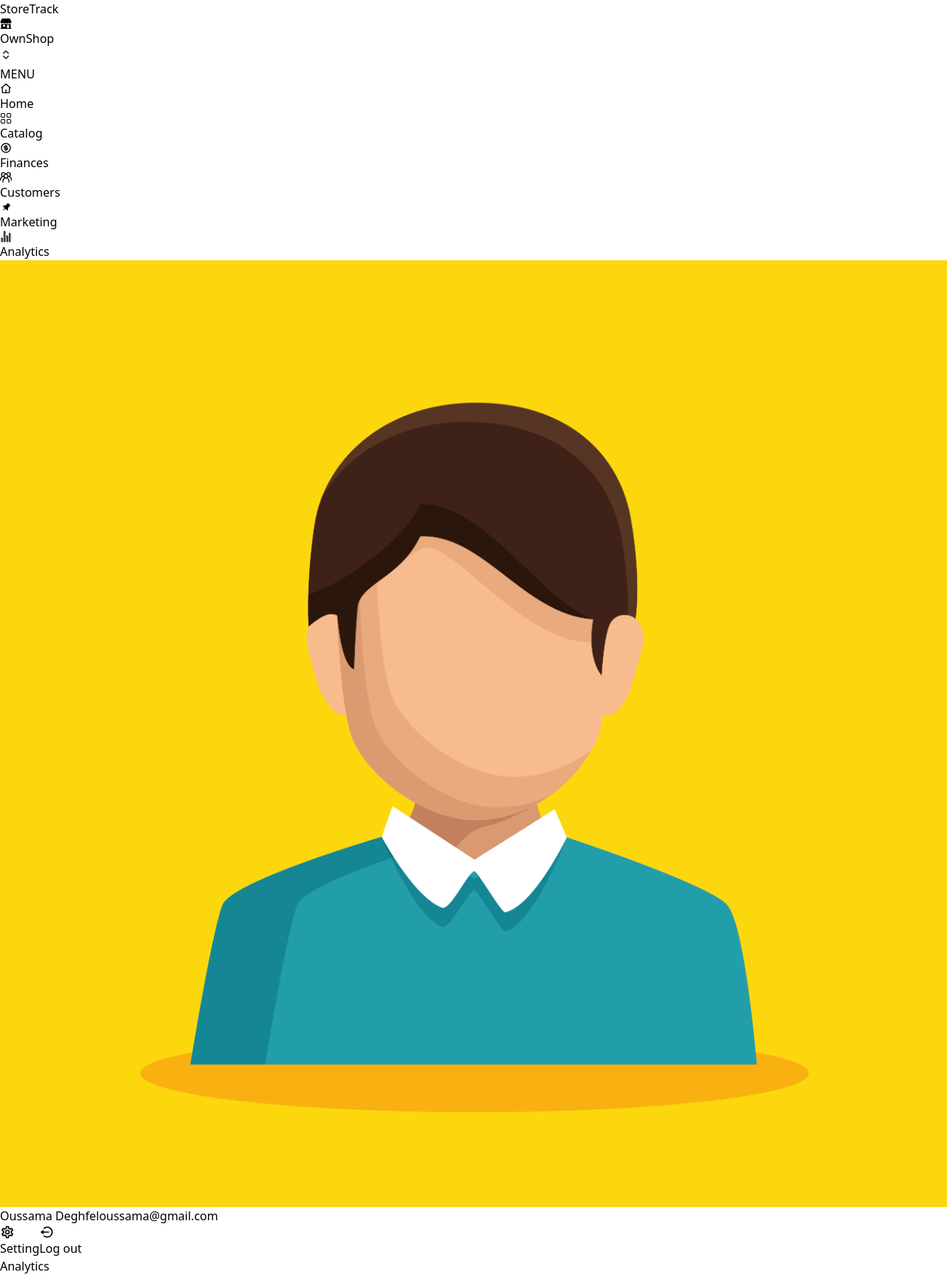
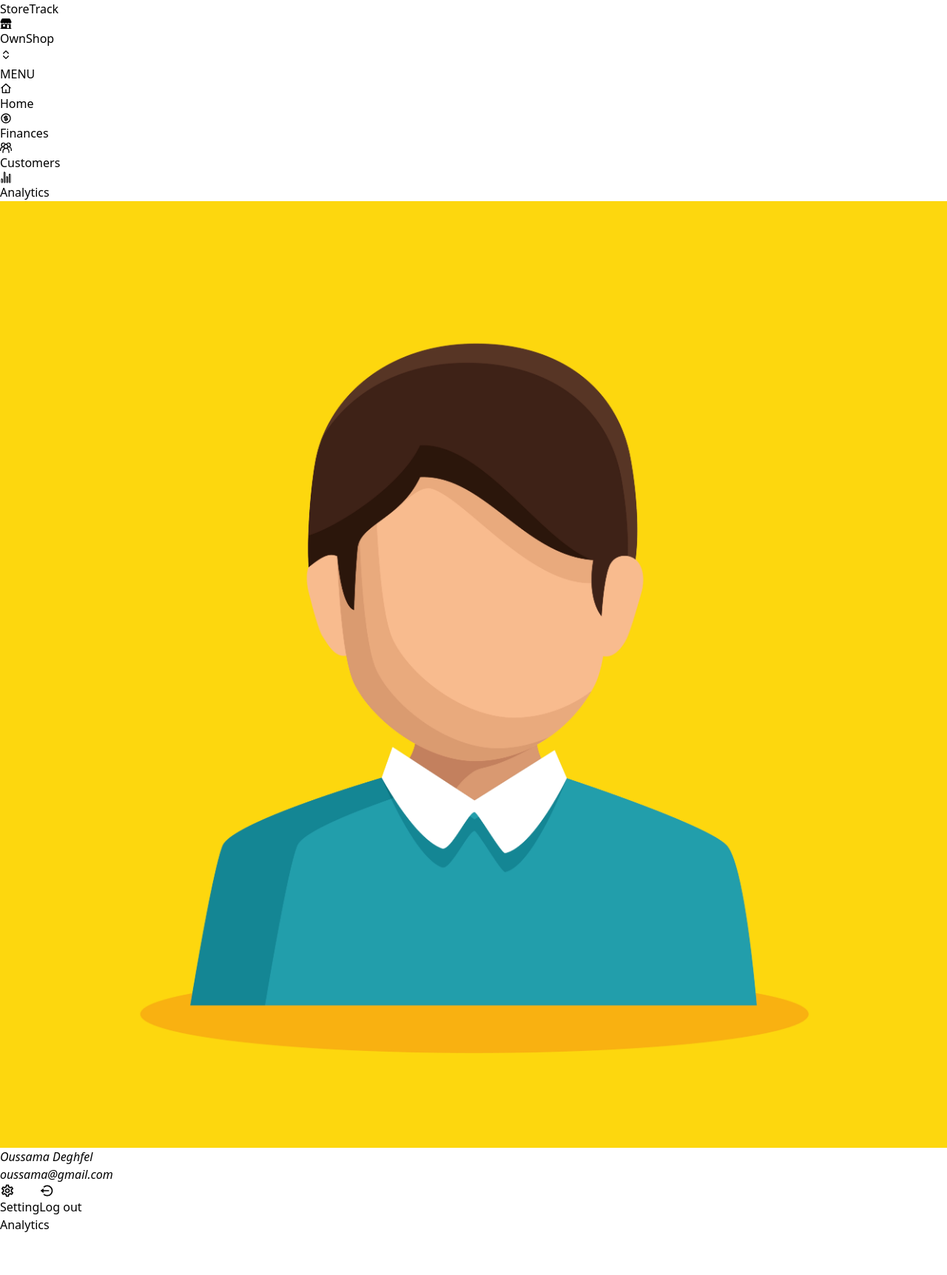
Before and after one commit to OussamaDeghfel/Ecommerce-Dashboard, a React app: page /analytics in a window 1280 px wide. Shown: the whole page at 74% size. After the commit the page ends 1668 px from the top, so only its background shows below. Built offline with nearby package versions, Linux system fonts and the light colour scheme; the HTML template or start-up script is replaced by a standard one.

Commit message:
remove unneeded sections

```diff
--- a/src/components/sideNavBar.tsx
+++ b/src/components/sideNavBar.tsx
@@ -1,4 +1,3 @@
-import { BsGrid } from "react-icons/bs";
 import { GrGroup } from "react-icons/gr";
 import { IoStatsChartOutline, IoStorefront } from "react-icons/io5";
 import {
@@ -6,7 +5,6 @@ import {
   RiHome4Line,
   RiMoneyDollarCircleLine,
 } from "react-icons/ri";
-import { TiPin } from "react-icons/ti";
 
 import ownerImage from "../assets/ownerimage.webp";
 import { MdOutlineSettings } from "react-icons/md";
@@ -19,10 +17,8 @@ const SideNavbar = () => {
 
   const menuItems = [
     { icon: RiHome4Line, text: "Home", path: "/" },
-    { icon: BsGrid, text: "Catalog", path: "/catalog" },
     { icon: RiMoneyDollarCircleLine, text: "Finances", path: "/finance" },
     { icon: GrGroup, text: "Customers", path: "/customers" },
-    { icon: TiPin, text: "Marketing", path: "/marketing" },
     { icon: IoStatsChartOutline, text: "Analytics", path: "/analytics" },
   ];
 
@@ -66,17 +62,17 @@ const SideNavbar = () => {
             </ul>
           </nav>
         </div>
-        <div className="flex flex-col space-y-2 bg-gray-200 p-2 rounded-lg border-2 border-gray-300 shadow-sm">
+        <div className="w-full flex flex-col space-y-2 bg-gray-200 p-2 rounded-lg border-2 border-gray-300 shadow-sm">
           <div className="flex justify-start items-center space-x-2 border-b border-gray-300 py-2">
             <img
               src={ownerImage}
               alt="the image of the owner account "
-              className="w-10 h-10 rounded-lg"
+              className="w-8 h-8 rounded-lg"
             />
-            <div className="flex flex-col">
-              <span className="text-sm font-medium">Oussama Deghfel</span>
-              <span className="text-xs text-gray-500">oussama@gmail.com</span>
-            </div>
+            <address className="w-fit text-xs flex flex-col not-italic">
+              <p className="font-medium">Oussama Deghfel</p>
+              <span className="text-gray-500">oussama@gmail.com</span>
+            </address>
           </div>
           <div className="flex flex-col justify-start items-start space-y-3">
             <button className="flex justify-center items-center space-x-1">
--- a/src/pages/catalog/catalog.tsx
+++ /dev/null
@@ -1,9 +0,0 @@
-import React from 'react'
-
-const Catalog = () => {
-  return (
-    <div>Catalog</div>
-  )
-}
-
-export default Catalog
--- a/src/pages/marketing/marketing.tsx
+++ /dev/null
@@ -1,9 +0,0 @@
-import React from 'react'
-
-const Marketing = () => {
-  return (
-    <div>Marketing</div>
-  )
-}
-
-export default Marketing
```
